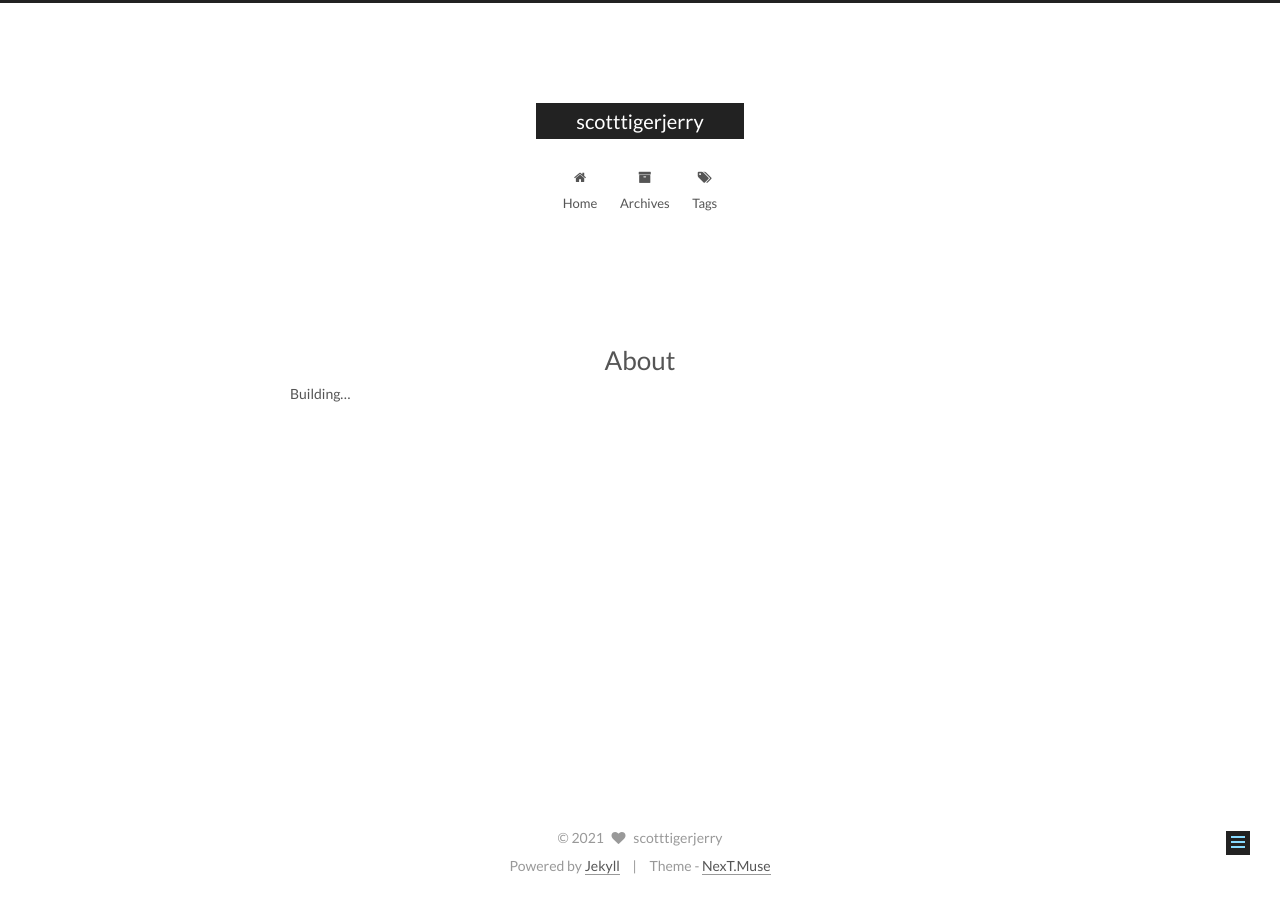
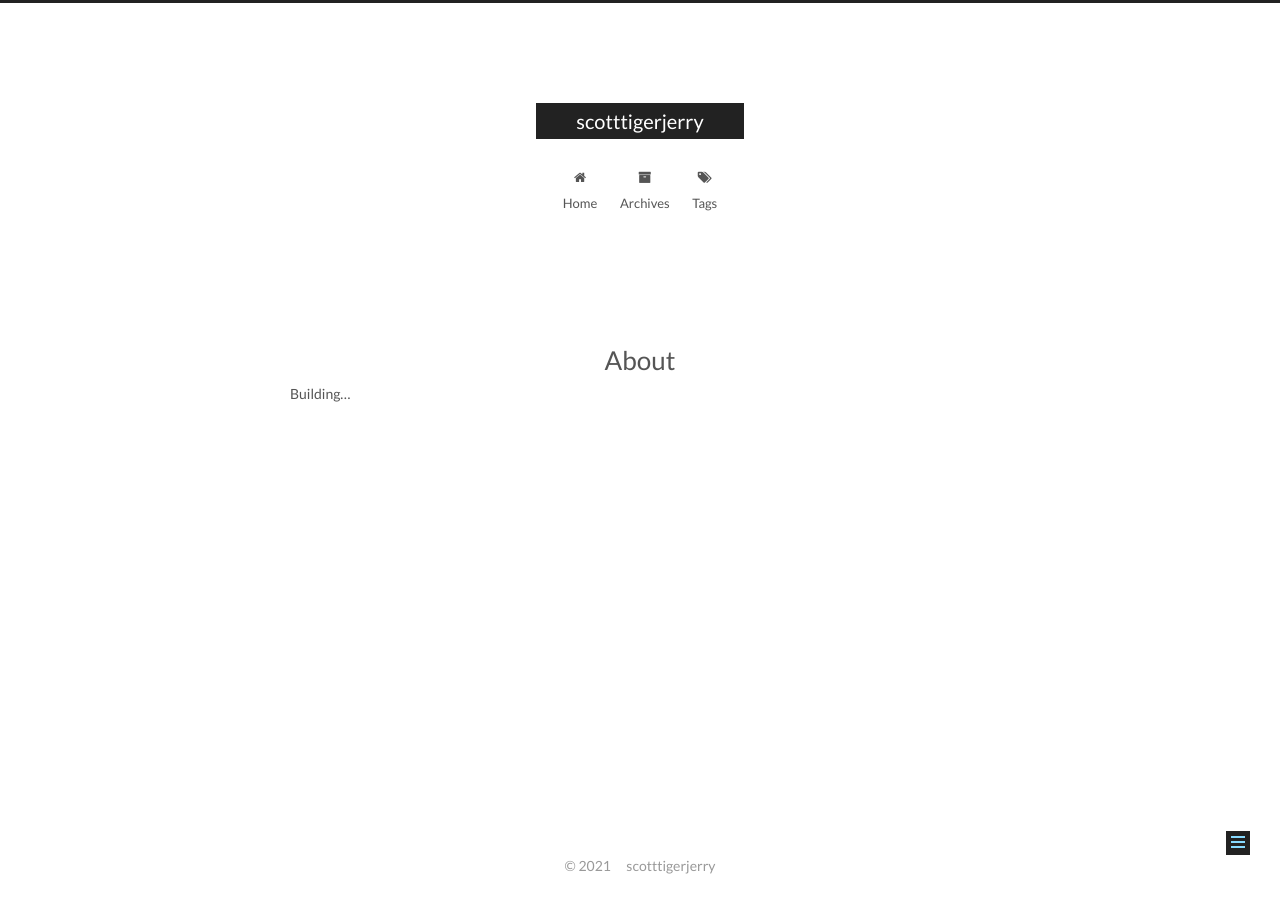
Before and after one commit to scotttigerjerry/scotttigerjerry.github.io, a Jekyll site: the page built from about/index.md, in a window 1280 px wide. Built offline with Jekyll 4.4.1, drawn with Linux system fonts in a browser that asks for light colours; part of the change alters nothing that is shown.

```diff
--- a/_config.yml
+++ b/_config.yml
@@ -90,10 +90,10 @@ rss:
 #since: 2015
 
 # icon between year and author @Footer
-authoricon: heart
+# authoricon: heart
 
 # Footer `powered-by` and `theme-info` copyright
-copyright: true
+# copyright: true
 
 # ---------------------------------------------------------------
 # SEO Settings
```
